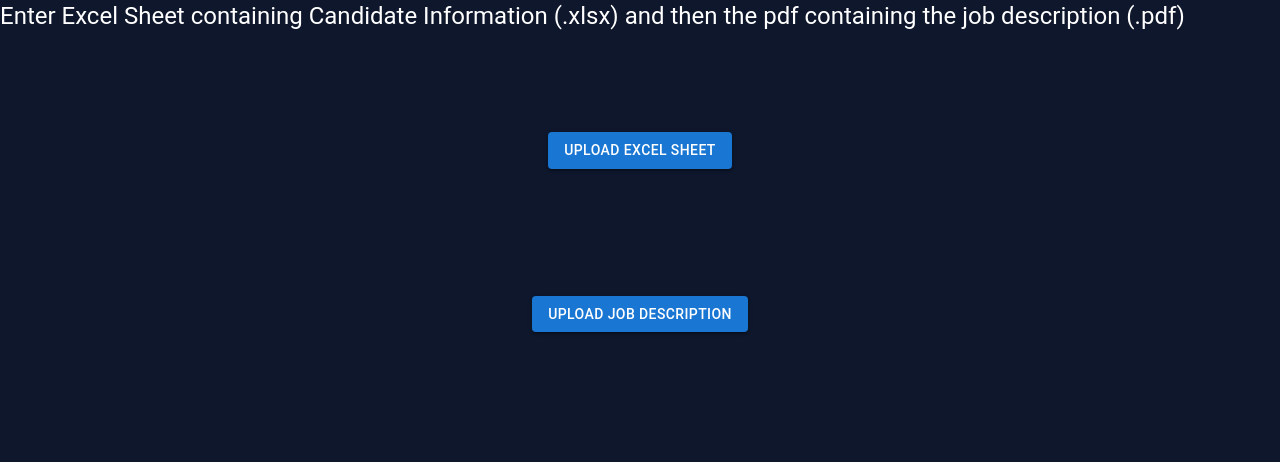
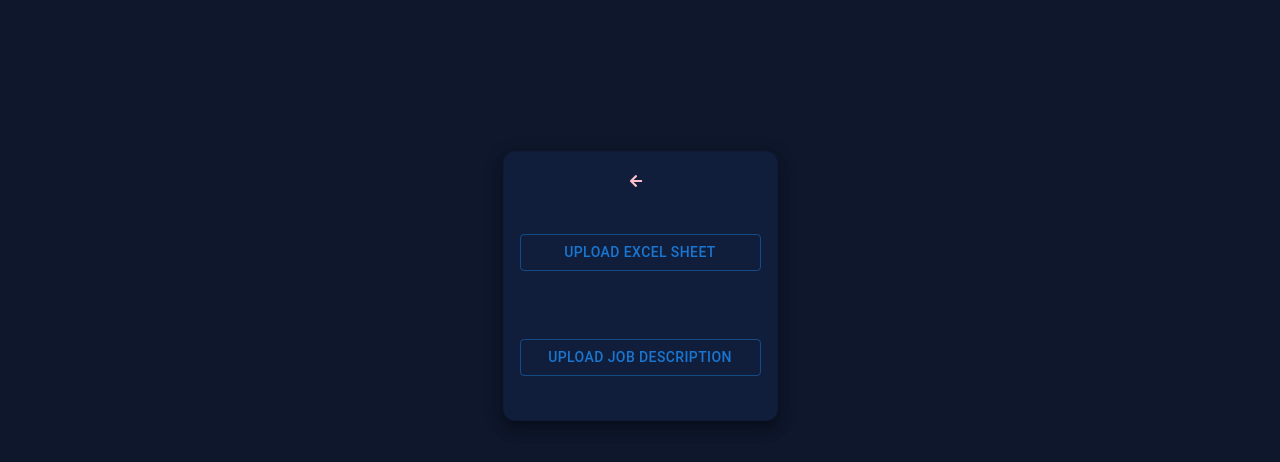
Before and after one commit to neohacker18/RASER-Frontend, a Next.js app: page /uploadDocs in a window 1280 px wide. Shown: the top 462 px of the page. Built offline with nearby package versions, Linux system fonts and the light colour scheme.

Commit message:
adding mui snackbars to /uploadDocs

```diff
--- a/src/app/layout.js
+++ b/src/app/layout.js
@@ -11,7 +11,7 @@ export const metadata = {
 export default function RootLayout({ children }) {
   return (
     <html lang="en">
-      <body className={inter.className} style={{margin:0}}>{children}</body>
+      <body className={inter.className} style={{margin:0,backgroundColor:'#0e172b'}}>{children}</body>
     </html>
   )
 }
--- a/src/app/page.js
+++ b/src/app/page.js
@@ -110,7 +110,8 @@ export default function Home(props) {
           for each job you hire for.
         </Typography>
         <Button
-          sx={{ bgcolor: "white", color: "black" }}
+        variant="outlined"
+        sx={{marginTop:4}}
           onClick={() => {
             router.push("/uploadDocs");
           }}
--- a/src/app/raserAnalysis/page.js
+++ b/src/app/raserAnalysis/page.js
@@ -83,7 +83,7 @@ const page = () => {
   return (
     <div >
       <RankingTableComponent rows={rows} />
-      <Button variant="outline" sx={{border:'1px solid grey'}} onClick={handleDownloadRankingResults}>Import Ranking Data</Button>
+      <Button variant="outlined" sx={{border:'1px solid grey',marginLeft:'10%'}} onClick={handleDownloadRankingResults}>Export Ranking Data</Button>
     </div>
   );
 };
--- a/src/app/uploadDocs/page.js
+++ b/src/app/uploadDocs/page.js
@@ -3,8 +3,13 @@ import React, { useEffect, useState } from "react";
 import { useRouter } from "next/navigation";
 import { Box, Container, Typography } from "@mui/material";
 import { styled } from "@mui/material/styles";
+import CircularIndeterminate from "@/components/loading";
+import Card from "@mui/material/Card";
+import CardActions from "@mui/material/CardActions";
 import Button from "@mui/material/Button";
-import CircularIndeterminate from "@/components/loading";
+import Snackbar from "@mui/material/Snackbar";
+import MuiAlert from "@mui/material/Alert";
+import { FaArrowLeft } from "react-icons/fa";
 
 const VisuallyHiddenInput = styled("input")({
   clip: "rect(0 0 0 0)",
@@ -18,11 +23,34 @@ const VisuallyHiddenInput = styled("input")({
   width: 1,
 });
 
+const bull = (
+  <Box
+    component="span"
+    sx={{ display: "inline-block", mx: "2px", transform: "scale(0.8)" }}
+  ></Box>
+);
+const Alert = React.forwardRef(function Alert(props, ref) {
+  return <MuiAlert elevation={6} ref={ref} variant="filled" {...props} />;
+});
 const ExcelInputComponent = () => {
   const router = useRouter();
   const [loading, setLoading] = useState(true);
   const [excelSheet, setExcelSheet] = useState(null);
   const [jobDescription, setJobDescription] = useState(null);
+  const [message, setMessage] = useState(null);
+  const [open, setOpen] = React.useState(false);
+
+  const handleClick = () => {
+    setOpen(true);
+  };
+
+  const handleClose = (event, reason) => {
+    if (reason === "clickaway") {
+      return;
+    }
+
+    setOpen(false);
+  };
   useEffect(() => {
     setTimeout(() => {
       setLoading(false);
@@ -31,7 +59,9 @@ const ExcelInputComponent = () => {
     if (!excelSheet || !jobDescription) {
       return;
     }
-    router.push("/raserAnalysis");
+    setTimeout(() => {
+      router.push("/raserAnalysis");
+    }, 2000);
   }, [excelSheet, jobDescription]);
 
   const handleExcelSheetSubmitted = (e) => {
@@ -39,15 +69,55 @@ const ExcelInputComponent = () => {
       alert("Please submit only an xlsx type file.");
       return false;
     }
+    setMessage("Candidate Excel sheet successfully uploaded.");
     setExcelSheet(e.target.value);
+    setTimeout(() => {
+      setMessage(null);
+    }, 3000);
   };
   const handlePDFUploaded = (e) => {
     if (!e.target.value.endsWith(".pdf")) {
       alert("Please submit only an pdf type file.");
       return false;
     }
+    setMessage("PDF Successfully uploaded.");
     setJobDescription(e.target.value);
+    setTimeout(() => {
+      setMessage(null);
+    }, 3000);
   };
+
+  const card = (
+    <React.Fragment>
+      <Button
+        sx={{ width: 10, marginLeft: "35%" }}
+        onClick={() => {
+          router.push("/");
+        }}
+      >
+        <FaArrowLeft style={{ color: "pink", cursor: "pointer" }} />
+      </Button>
+      <Box sx={{display:'flex',flexDirection:'column',justifyContent:'space-between',height:'60%',marginTop:5}}>
+        <Button component="label" variant="outlined">
+          Upload Excel Sheet
+          <VisuallyHiddenInput
+            type="file"
+            accept=".xlsx"
+            onInput={handleExcelSheetSubmitted}
+          />
+        </Button>
+
+        <Button component="label" variant="outlined">
+          Upload Job Description
+          <VisuallyHiddenInput
+            type="file"
+            accept=".pdf"
+            onInput={handlePDFUploaded}
+          />
+        </Button>
+      </Box>
+    </React.Fragment>
+  );
 
   if (loading) {
     return (
@@ -56,12 +126,11 @@ const ExcelInputComponent = () => {
       </div>
     );
   }
+
   return (
-    <div style={{ backgroundColor: "#0e172b" ,height:'100vh',color:'white'}}>
-      <Typography variant="h5">
-        Enter Excel Sheet containing Candidate Information (.xlsx) and then the
-        pdf containing the job description (.pdf)
-      </Typography>
+    <div
+      style={{ backgroundColor: "#0e172b", height: "100vh", color: "white" }}
+    >
       <Container
         sx={{
           display: "flex",
@@ -70,25 +139,33 @@ const ExcelInputComponent = () => {
           height: "200px",
           alignItems: "center",
           width: "300px",
-          marginTop: "100px",
         }}
       >
-        <Button component="label" variant="contained">
-          Upload Excel Sheet
-          <VisuallyHiddenInput
-            type="file"
-            accept=".xlsx"
-            onInput={handleExcelSheetSubmitted}
-          />
-        </Button>
-        <Button component="label" variant="contained">
-          Upload Job Description
-          <VisuallyHiddenInput
-            type="file"
-            accept=".pdf"
-            onInput={handlePDFUploaded}
-          />
-        </Button>
+        <Box sx={{ minWidth: 275, marginTop: "60%" }}>
+          <Card
+            variant="outlined"
+            sx={{
+              bgcolor: "#111e3b",
+              height: "270px",
+              boxShadow: 10,
+              display: "flex",
+              flexDirection: "column",
+              padding: 2,
+              borderRadius: 3,
+            }}
+          >
+            {card}
+          </Card>
+        </Box>
+        {message && (
+          <Alert
+            onClose={handleClose}
+            severity="success"
+            sx={{ width: "240px", marginTop: 10 }}
+          >
+            {message}
+          </Alert>
+        )}
       </Container>
     </div>
   );
--- a/src/components/loading.js
+++ b/src/components/loading.js
@@ -4,8 +4,8 @@ import Box from '@mui/material/Box';
 
 export default function CircularIndeterminate() {
   return (
-    <Box sx={{ display: 'flex' ,color:'blue',marginTop:'20%',marginLeft:'48%'}}>
-      <CircularProgress />
+    <Box sx={{ display: 'flex' ,color:'pink',marginTop:'20%',marginLeft:'48%'}}>
+      <CircularProgress sx={{color:'pink'}}/>
     </Box>
   );
 }
```
Also changed, not shown: src/components/RankingTableComponent.js (+66 -61 lines), 1 other file (tests, documents, lock files or other folders).
